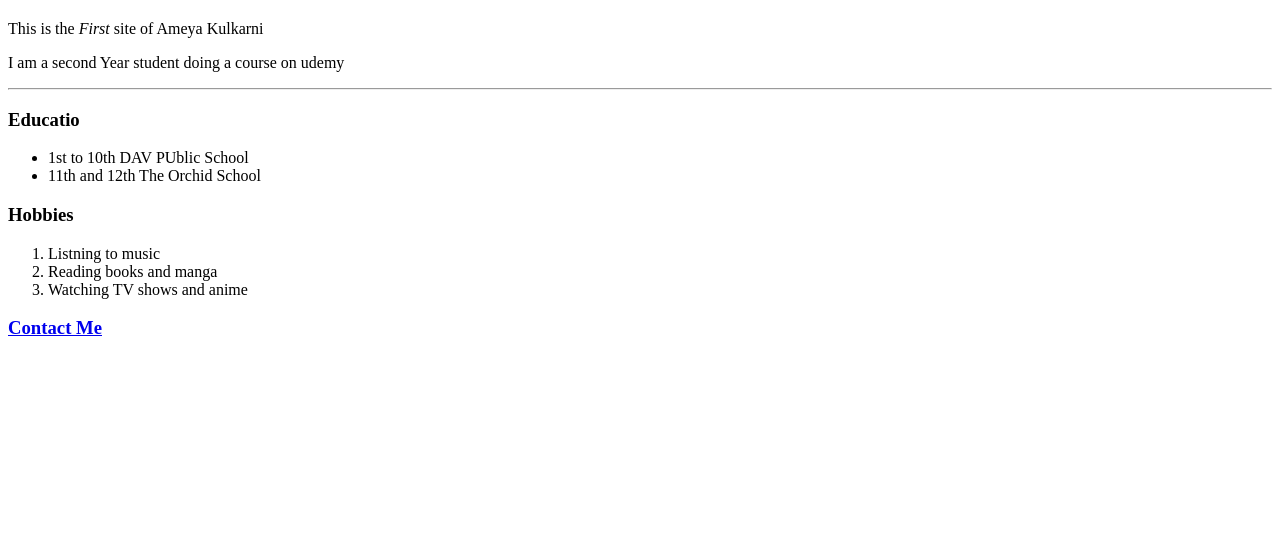
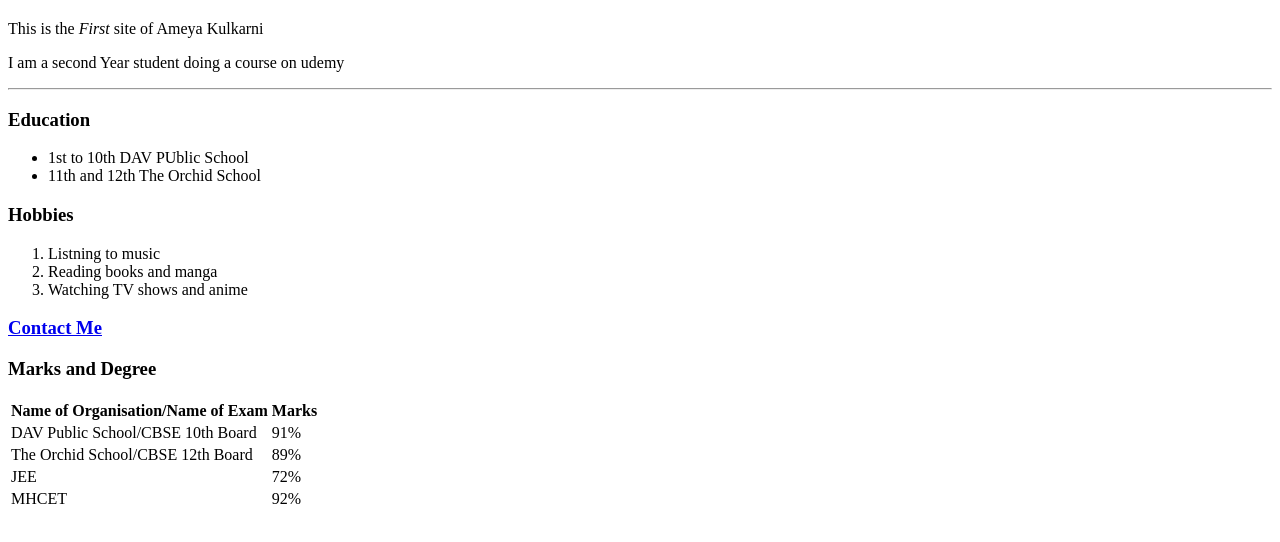
Before and after one commit to AmeyaKulkarni2001/Web-development, a plain HTML site: page HTML Personal site/index.html in a window 1280 px wide. Shown: the part 86-628 px from the top of the page. Drawn offline with Linux system fonts and the light colour scheme.

Commit message:
Update index.html

```diff
--- a/HTML Personal site/index.html
+++ b/HTML Personal site/index.html
@@ -13,7 +13,7 @@
   <p>This is the <em>First</em> site of Ameya Kulkarni</p>
   <p>I am a second Year student doing a course on udemy</p>
   <hr>
-  <h3>Educatio</h3>
+  <h3>Education</h3>
   <ul>
     <li>1st to 10th DAV PUblic School</li>
     <li>11th and 12th The Orchid School</li>
@@ -25,6 +25,31 @@
     <li>Watching TV shows and anime</li>
   </ol>
   <h3><a href="Contact info.html">Contact Me</a></h3>
+  <h3>Marks and Degree</h3>
+  <table>
+    <thead>
+      <tr>
+        <th>Name of Organisation/Name of Exam</th>
+        <th>Marks</th>
+      </tr>
+    </thead>
+    <tr>
+      <td>DAV Public School/CBSE 10th Board</td>
+      <td>91%</td>
+    </tr>
+    <tr>
+      <td>The Orchid School/CBSE 12th Board</td>
+      <td>89%</td>
+    </tr>
+    <tr>
+      <td>JEE</td>
+      <td>72%</td>
+    </tr>
+    <tr>
+      <td>MHCET</td>
+      <td>92%</td>
+    </tr>
+  </table>
 </body>
 
 </html>
```
